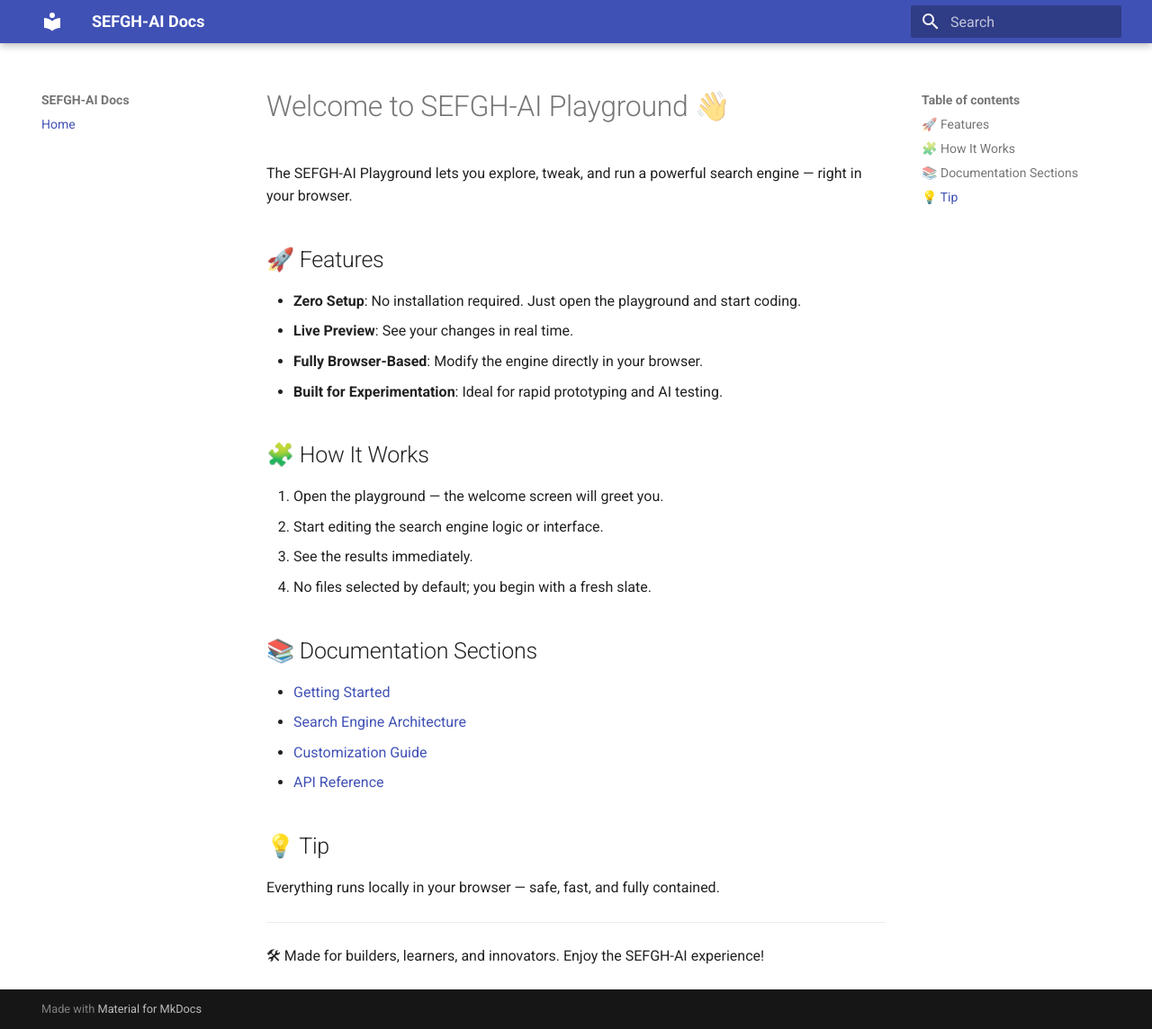
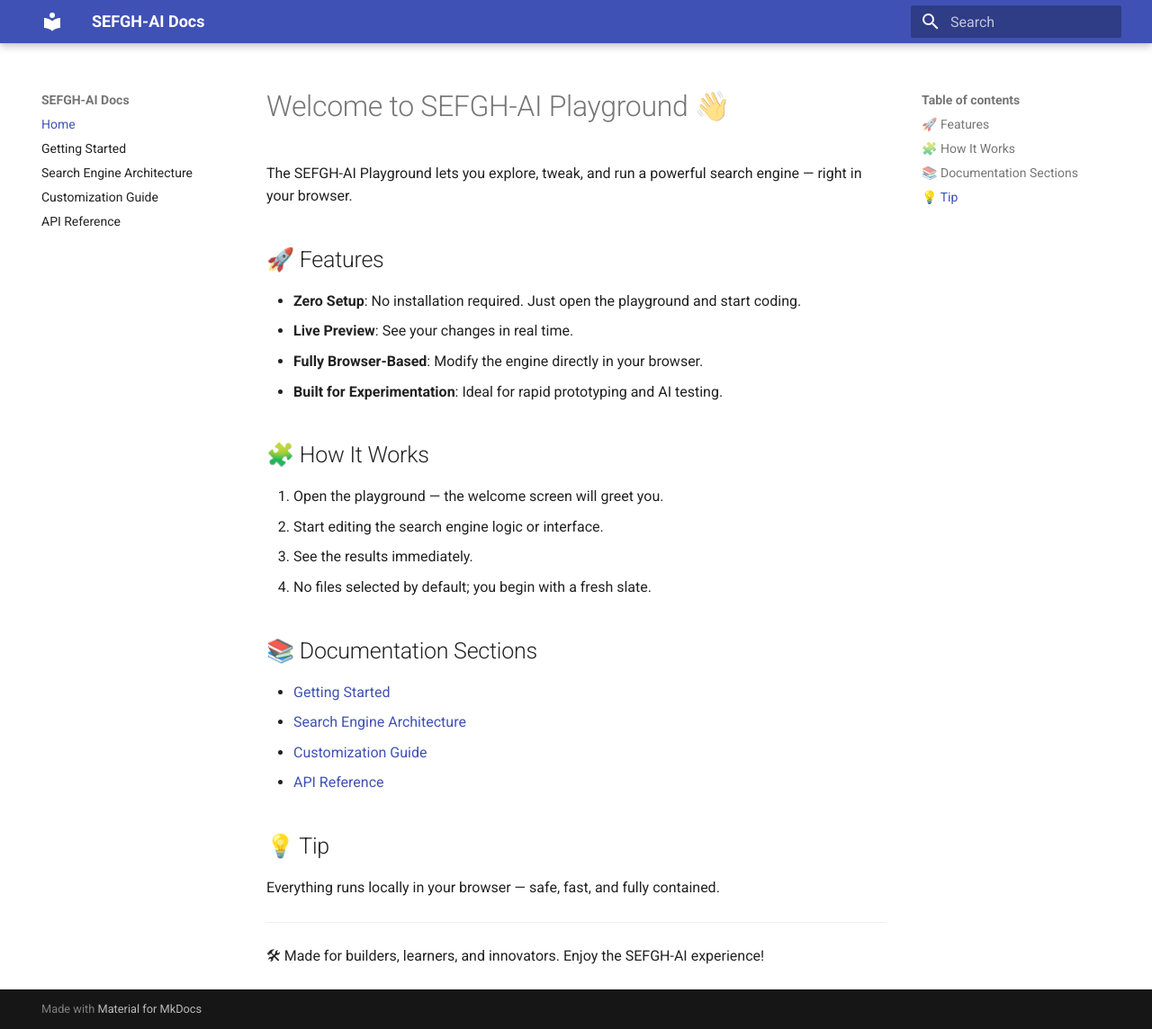
Before and after one commit to sefgh-ai/sefgh-ai-docs, an MkDocs documentation site: the page built from docs/index.md, in a window 1280 px wide and 1144 px high. Shown: the whole window at 90% size. Built offline with MkDocs 1.6.1 and Material for MkDocs 9.7.7, drawn with Linux system fonts in a browser that asks for light colours.

Commit message:
Update mkdocs.yml

```diff
--- a/mkdocs.yml
+++ b/mkdocs.yml
@@ -2,6 +2,10 @@ site_name: SEFGH-AI Docs
 site_url: https://docs.sefgh.org/
 nav:
   - Home: index.md
+  - Getting Started: getting-started.md
+  - Search Engine Architecture: architecture.md
+  - Customization Guide: customization.md
+  - API Reference: api-reference.md
 
 theme:
   name: material  # or 'readthedocs' or other supported themes
```
